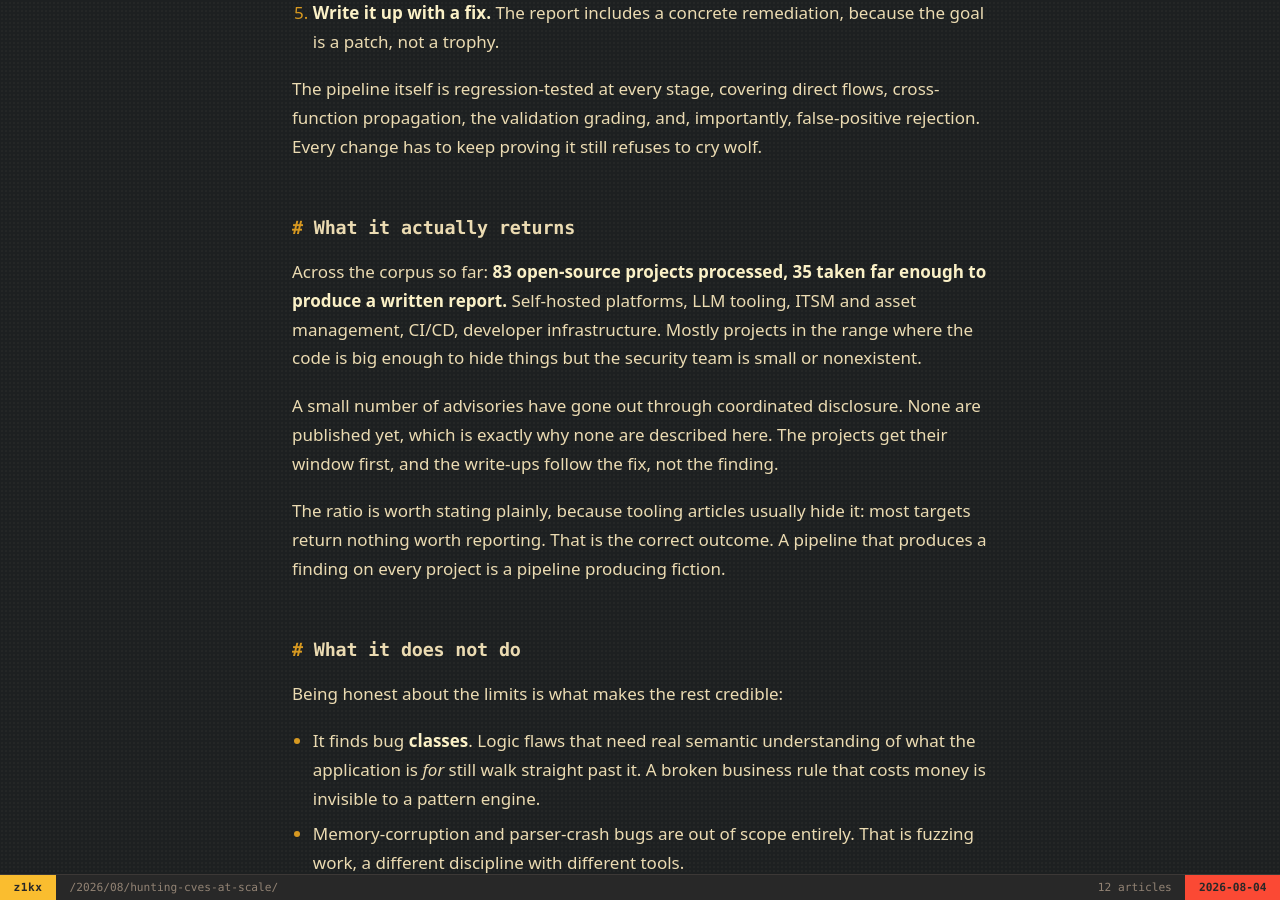
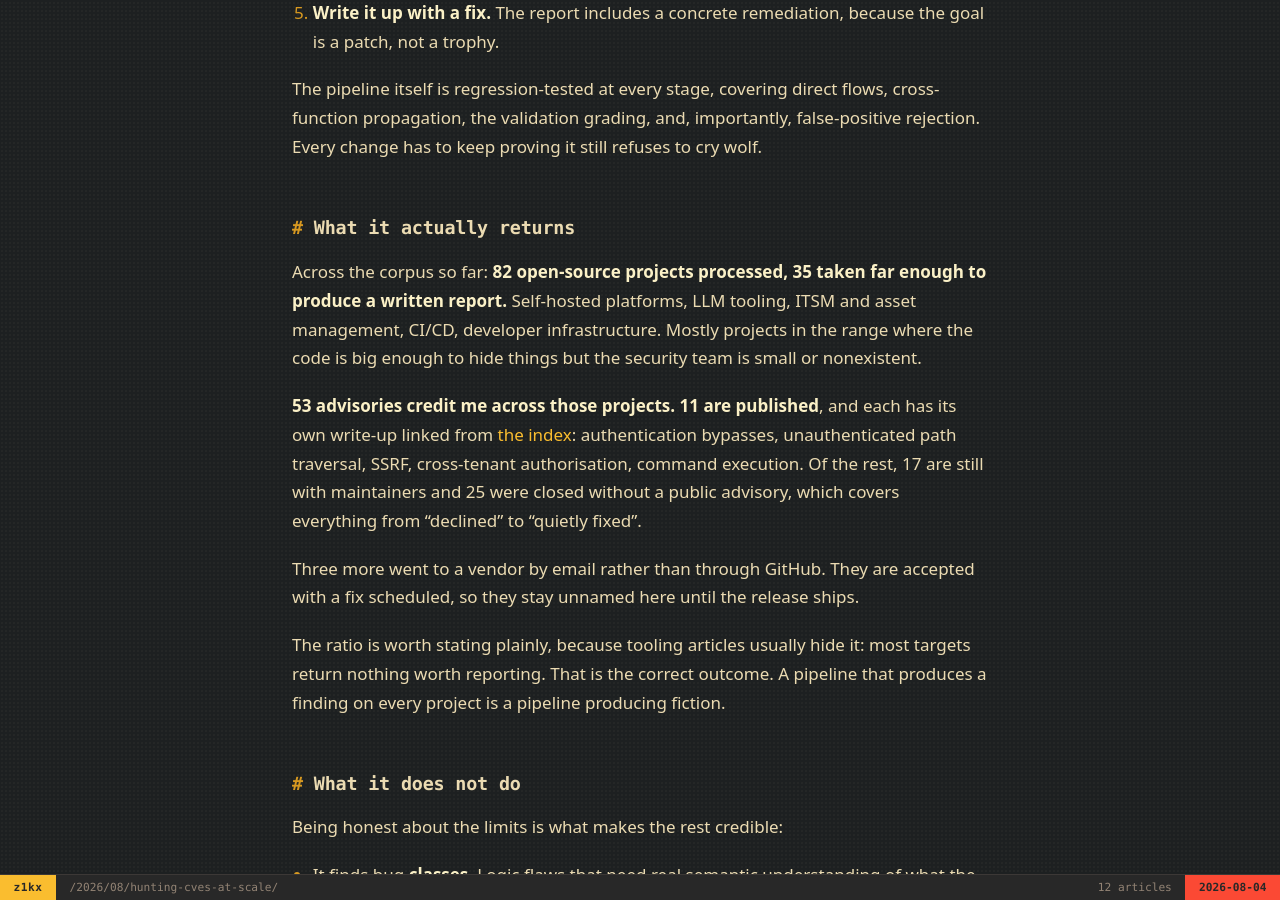
Before and after one commit to axel-corsiez/axel-corsiez.github.io, a Jekyll site: the page built from _posts/2026-08-04-hunting-cves-at-scale.md, in a window 1280 px wide and 900 px high, scrolled down 9207 px. Built offline with Jekyll 4.4.1, drawn with Linux system fonts in a browser that asks for light colours; some of the changed text lies outside the part shown.

Commit message:
Recount every figure and correct a claim the article no longer supports
The pipeline article still said no advisory had been published, which was
true when it was written and is not any more. It now reports 53 credited,
11 published with links, 17 in review, 25 closed, plus the three on a
vendor track.

Corpus recounted from the workspace: 82 targets, not 83 (the previous
count included the template directory), and 22 modelled classes, not 17.
Fixed in both languages, including the diagram labels and the title.

Home page figures now come from _data/cve.yml instead of being hardcoded,
so the published count follows the table automatically.

Co-Authored-By: Claude Opus 5 <noreply@anthropic.com>
Claude-Session: https://claude.ai/code/session_01HS8YRNJuenxAiW8BSzuY7d

```diff
--- a/_data/cve.yml
+++ b/_data/cve.yml
@@ -137,6 +137,12 @@ published:
     title: "Expired, view-capped and deleted shares that still served the file"
     post: pdfding-share-revocation
 
+# Corpus figures, recounted from the research workspace on 2026-08-04.
+stats:
+  projects_audited: 82
+  written_reports: 35
+  patterns_modelled: 22
+
 # Everything else credited to axel-corsiez but not public.
 # Counts only: naming a project here would announce an unfixed issue in it.
 pipeline:
--- a/_posts/2026-08-04-hunting-cves-at-scale.md
+++ b/_posts/2026-08-04-hunting-cves-at-scale.md
@@ -1,6 +1,6 @@
 ---
 layout: post
-title: "Hunting CVEs at scale: notes from auditing 83 open-source projects"
+title: "Hunting CVEs at scale: notes from auditing 82 open-source projects"
 summary: "Why I stopped reading code looking for bugs, and started looking for bug-shaped code instead. The architecture of a research pipeline, and what it actually returns."
 reading_time: "16 min"
 tags: [vulnerability-research, tooling, static-analysis, methodology]
@@ -79,7 +79,7 @@ shallow pass over eighty and a deep pass over the twenty places that lit up.
 
   <rect class="d-box" x="232" y="186" width="196" height="84" rx="2"/>
   <text class="d-t" x="330" y="210" text-anchor="middle">pattern knowledge base</text>
-  <text class="d-t-s" x="330" y="230" text-anchor="middle">17 modelled classes</text>
+  <text class="d-t-s" x="330" y="230" text-anchor="middle">22 modelled classes</text>
   <text class="d-t-s" x="330" y="246" text-anchor="middle">routed by target label</text>
   <text class="d-t-s" x="330" y="262" text-anchor="middle">framework aware</text>
 
@@ -447,14 +447,19 @@ rejection. Every change has to keep proving it still refuses to cry wolf.
 
 ## What it actually returns
 
-Across the corpus so far: **83 open-source projects processed, 35 taken far enough to
+Across the corpus so far: **82 open-source projects processed, 35 taken far enough to
 produce a written report.** Self-hosted platforms, LLM tooling, ITSM and asset management,
 CI/CD, developer infrastructure. Mostly projects in the range where the code is big enough
 to hide things but the security team is small or nonexistent.
 
-A small number of advisories have gone out through coordinated disclosure. None are
-published yet, which is exactly why none are described here. The projects get their window
-first, and the write-ups follow the fix, not the finding.
+**53 advisories credit me across those projects. 11 are published**, and each has its own
+write-up linked from [the index]({{ '/' | relative_url }}): authentication bypasses, unauthenticated
+path traversal, SSRF, cross-tenant authorisation, command execution. Of the rest, 17 are still
+with maintainers and 25 were closed without a public advisory, which covers everything from
+"declined" to "quietly fixed".
+
+Three more went to a vendor by email rather than through GitHub. They are accepted with a fix
+scheduled, so they stay unnamed here until the release ships.
 
 The ratio is worth stating plainly, because tooling articles usually hide it: most targets
 return nothing worth reporting. That is the correct outcome. A pipeline that produces a
```
Also changed, not shown: other parts of _posts/2026-08-04-hunting-cves-at-scale.md (+1 -1 lines), _posts/2026-08-04-chasser-des-cve-a-l-echelle.md (+12 -7 lines), fr/index.html (+4 -3 lines), index.html (+4 -3 lines).
